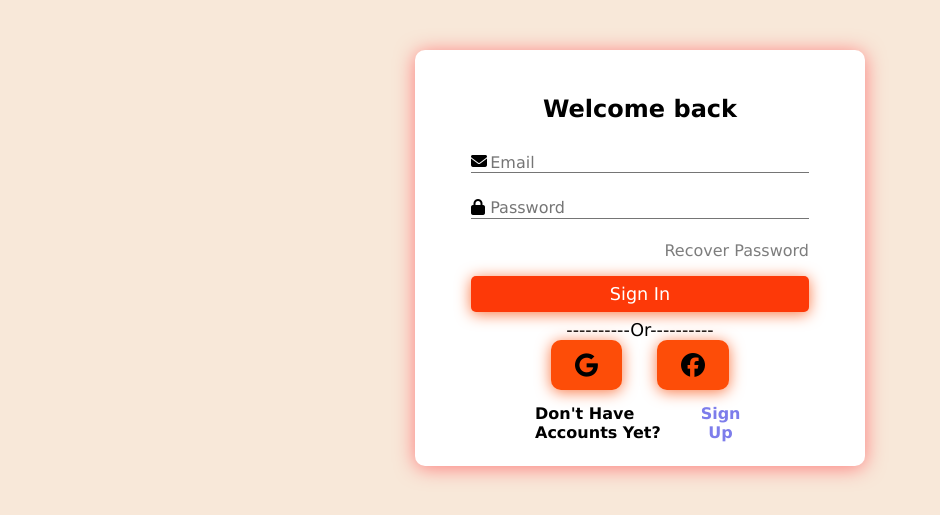
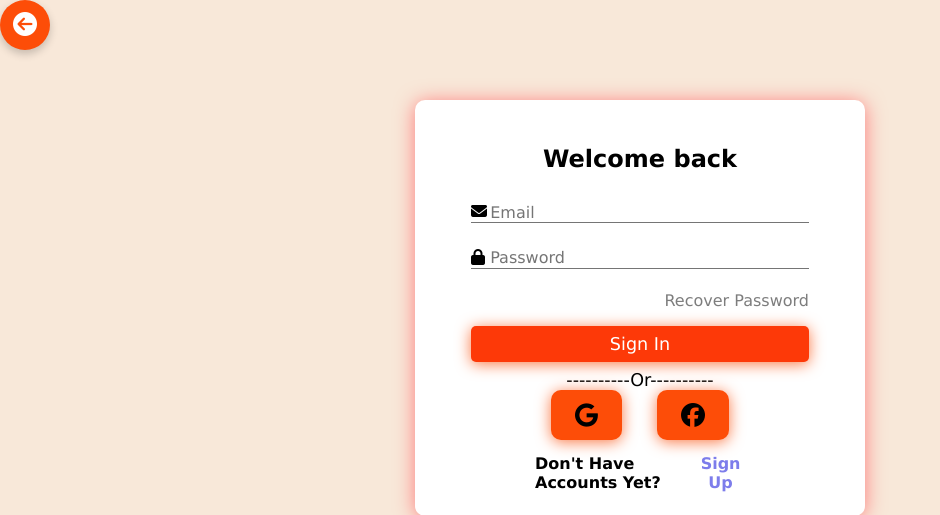
Before and after one commit to JohnLoydWasquin/SmartRestaurantOrderingandInventorySystemAutomateOrdersandTrackInventoryinReal-Time, a PHP site: page /login.html in a window 1280 px wide. Shown: the top 515 px of the page, without its empty margins (0-940 px from the left). Run offline with PHP 8.4, Linux system fonts and the light colour scheme; a stand-in replaces the project's code that opens the database connection; some libraries are stand-ins or nearby versions.

Commit message:
Updated login files (CSS, HTML, JS, and PHP) with new features

```diff
--- a/login.css
+++ b/login.css
@@ -7,6 +7,31 @@
 
 body{
     background-color: rgb(248, 232, 217);
+}
+
+/*--------------BackButton CSS---------------*/
+.back {
+    width: 50px;
+    height: 50px;
+    background-color: rgb(253, 77, 8);
+    border-radius: 50%;
+    display: flex;
+    align-items: center;
+    justify-content: center;
+    box-shadow: 0 4px 8px rgba(0, 0, 0, 0.2);
+    cursor: pointer;
+    transition: transform 0.3s, background-color 0.3s;
+}
+
+.back a {
+    color: white;
+    font-size: 24px;
+    text-decoration: none;
+}
+
+.back:hover {
+    transform: scale(1.1);
+    background-color: #8e24aa;
 }
 
 .container{
--- a/login.html
+++ b/login.html
@@ -5,9 +5,18 @@
     <meta name="viewport" content="width=device-width, initial-scale=1.0">
     <link rel="stylesheet" href="https://cdnjs.cloudflare.com/ajax/libs/font-awesome/6.6.0/css/all.min.css" integrity="sha512-Kc323vGBEqzTmouAECnVceyQqyqdsSiqLQISBL29aUW4U/M7pSPA/gEUZQqv1cwx4OnYxTxve5UMg5GT6L4JJg==" crossorigin="anonymous" referrerpolicy="no-referrer" />
     <link rel="stylesheet" type="text/css" href="login.css">
-    <title>Register & Login</title>
+    <!-- SweetAlert2 CSS -->
+    <link rel="stylesheet" href="https://cdn.jsdelivr.net/npm/sweetalert2@11/dist/sweetalert2.min.css">
+    <!-- SweetAlert2 JS -->
+    <script src="https://cdn.jsdelivr.net/npm/sweetalert2@11"></script>
+    <!-- jQuery -->
+    <script src="https://code.jquery.com/jquery-3.6.0.min.js"></script>
+    <title>Register & Login - Samgyup Paradise</title>
 </head>
 <body>
+    <div class="back">
+        <a href="main.html"><i class="fa-sharp fa-solid fa-circle-arrow-left"></i></a>
+    </div>
     <div class="container" id="signUp" style="display: none;">
         <h1 class="form-title">Create Accounts</h1>
         <form method="post" action="login.php">
@@ -20,6 +29,11 @@
                 <i class="fas fa-user"></i>
                 <input type="text" name="lName" id="lName" placeholder="Last Name" required>
                 <label for="lName">Last Name</label>
+            </div>
+            <div class="input-group">
+                <i class="fa-solid fa-phone"></i>
+                <input type="number" name="tNumber" id="tNumber" placeholder="Phone" required>
+                <label for="tNumber">Phone No.</label>
             </div>
             <div class="input-group">
                 <i class="fas fa-envelope"></i>
@@ -76,7 +90,6 @@
                 </div>
         </form>
     </div>
-
     <script src="login.js"></script>
 </body>
 </html>
```
Also changed, not shown: login.php (+33 -9 lines), login.js (line endings or trailing spaces).
